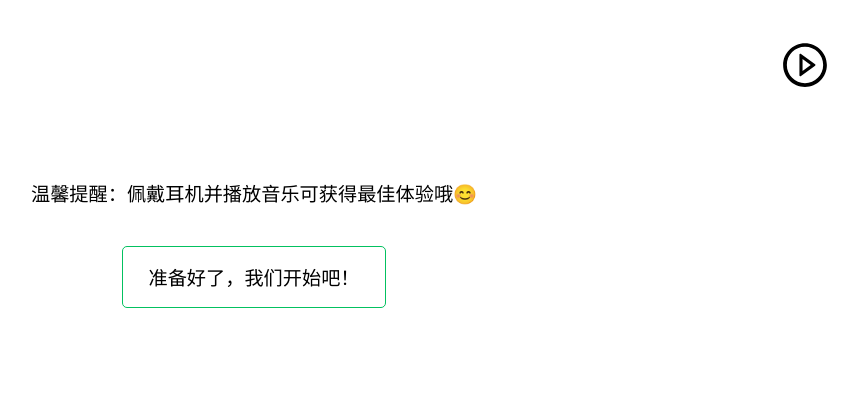
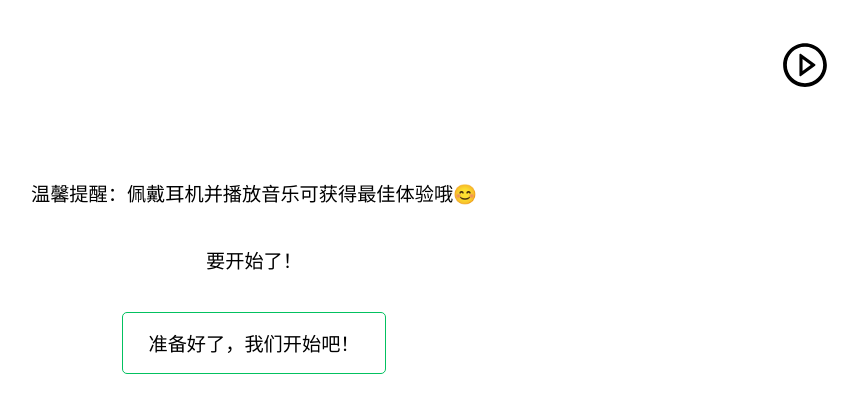
Before and after one commit to QWE54vdse/-, a website: page index.html in a window 1280 px wide. Shown: the top 412 px of the page, without its empty margins (386-1244 px from the left). Drawn offline with nearby package versions, Linux system fonts and the light colour scheme; a web font is replaced by a local one.

```diff
--- a/index.html
+++ b/index.html
@@ -14,6 +14,7 @@
   <button id="playPauseButton" class="play-pause"></button>
   <div class="startSign">
     <p class="two">温馨提醒：佩戴耳机并播放音乐可获得最佳体验哦😊</p>
+    <p class="two">要开始了！</p>
     <!-- 开始按钮 -->
     <p id="startButton" class="two button">准备好了，我们开始吧！</p>
   </div>
```
